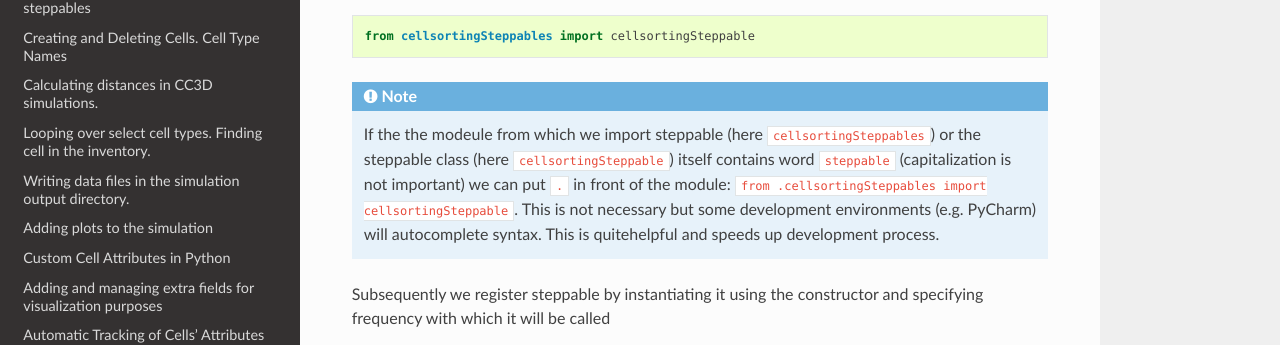
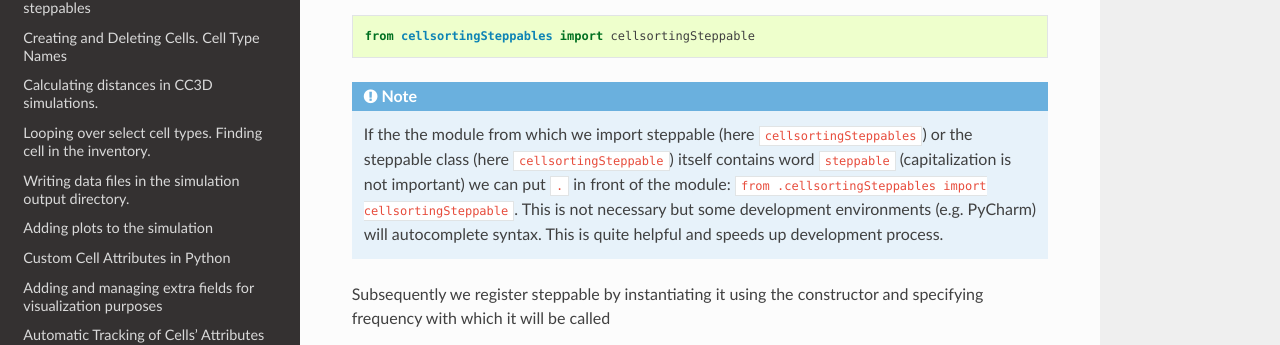
Before and after one commit to CompuCell3D/PythonScriptingManual, a Sphinx documentation site: the page built from docs/how_to_use_python_in_cc3d.rst, in a window 1280 px wide and 900 px high, scrolled down 3837 px. Shown: the part 133-478 px from the top of the window. Built offline with Sphinx 7.4.7 and the Read the Docs theme 2.0.0, drawn with Linux system fonts in a browser that asks for light colours.

Commit message:
updated how_to_use_python_in_cc3d

```diff
--- a/docs/how_to_use_python_in_cc3d.rst
+++ b/docs/how_to_use_python_in_cc3d.rst
@@ -121,7 +121,7 @@ Next, we import newly generated steppable
 
 .. note::
 
-    If the the modeule from which we import steppable (here ``cellsortingSteppables``) or the steppable class (here ``cellsortingSteppable``) itself contains word ``steppable`` (capitalization is not important) we can put ``.`` in front of the module: ``from .cellsortingSteppables import cellsortingSteppable``. This is not necessary but some development environments (e.g. PyCharm) will autocomplete syntax. This is quitehelpful and speeds up development process.
+    If the the module from which we import steppable (here ``cellsortingSteppables``) or the steppable class (here ``cellsortingSteppable``) itself contains word ``steppable`` (capitalization is not important) we can put ``.`` in front of the module: ``from .cellsortingSteppables import cellsortingSteppable``. This is not necessary but some development environments (e.g. PyCharm) will autocomplete syntax. This is quite helpful and speeds up development process.
 
 Subsequently we register steppable by instantiating it using the constructor and specifying frequency with
 which it will be called
```
